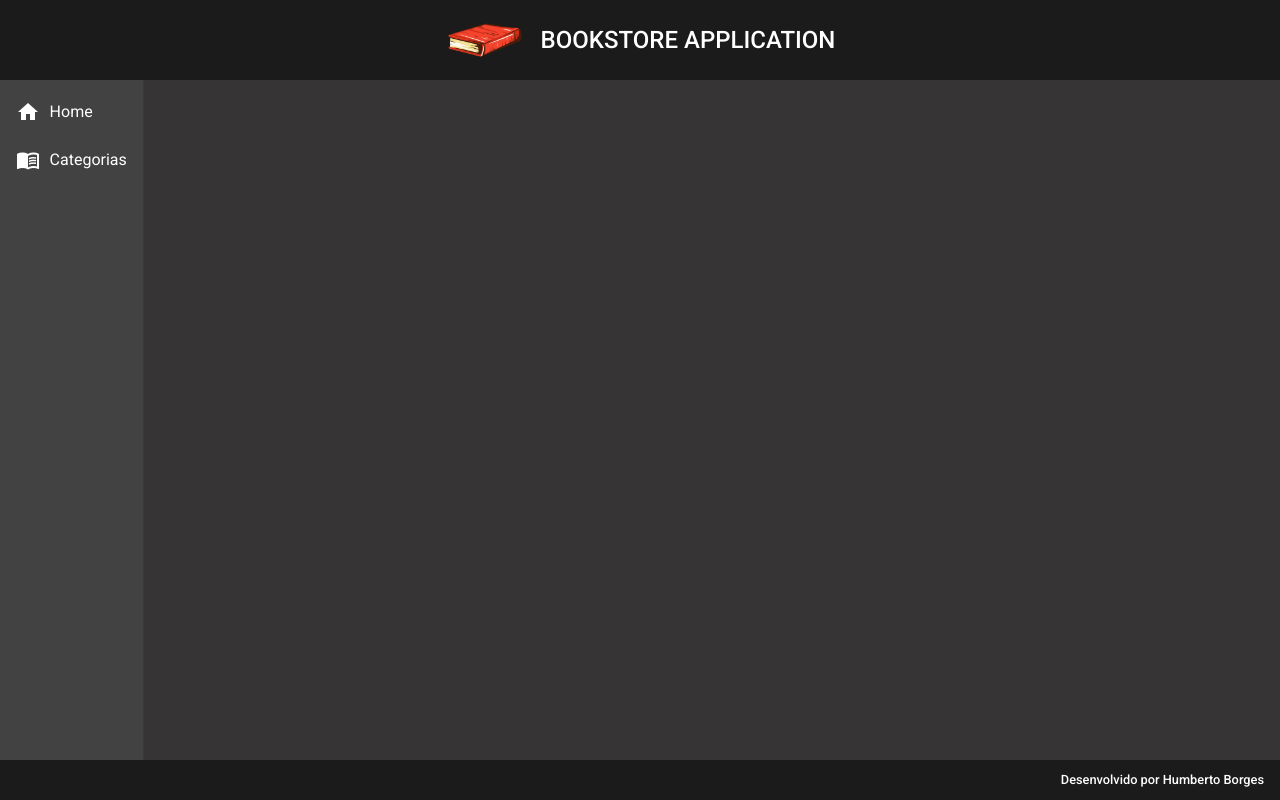
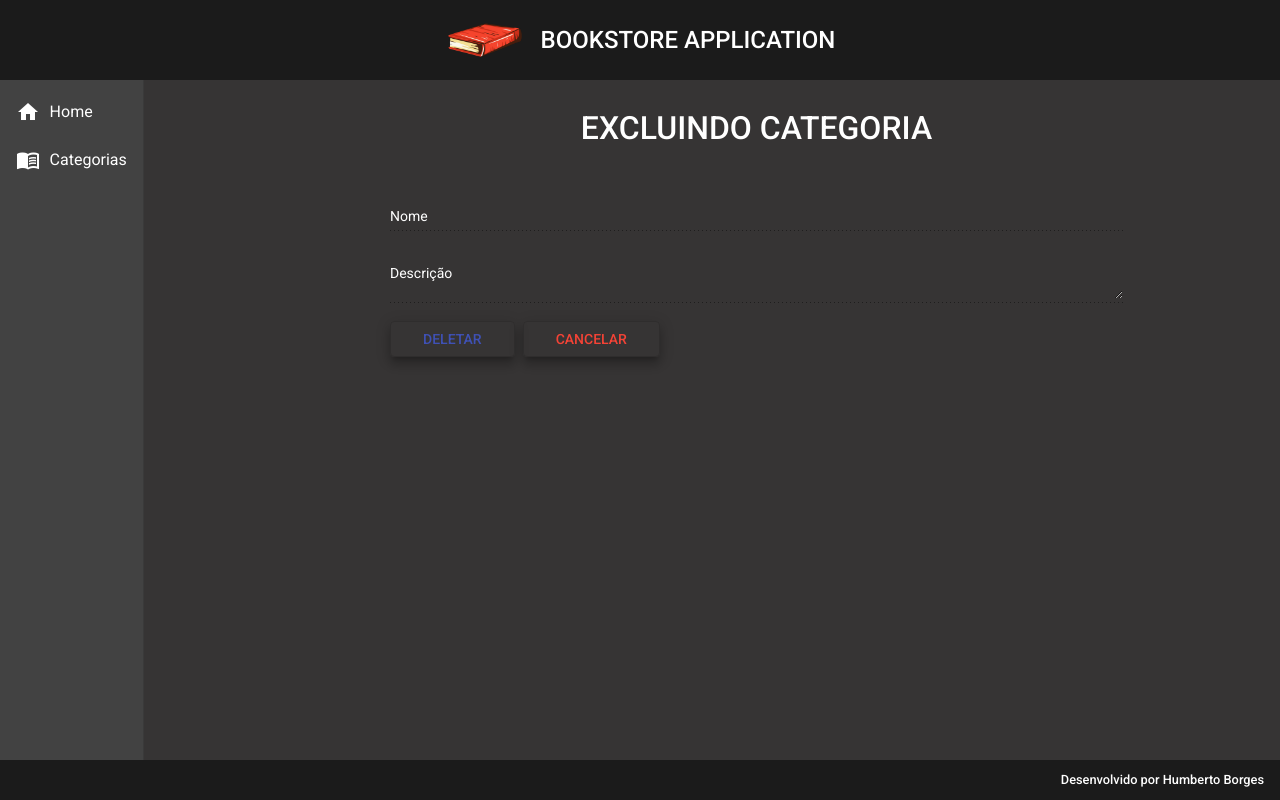
Before and after one commit to HumbertoBorges/bookstore-front, an Angular app: page /categorias/delete/1 in a window 1280 px wide. Before the commit this address led to /. Built offline with nearby package versions, Linux system fonts and the light colour scheme; no server answers.

Commit message:
Categoria DELETE implementada

```diff
--- a/src/app/app-routing.module.ts
+++ b/src/app/app-routing.module.ts
@@ -1,6 +1,7 @@
 import { NgModule } from '@angular/core';
 import { RouterModule, Routes } from '@angular/router';
 import { CategoriaCreateComponent } from './component/views/categoria/categoria-create/categoria-create.component';
+import { CategoriaDeleteComponent } from './components/views/categoria/categoria-delete/categoria-delete.component';
 import { CategoriaReadComponent } from './components/views/categoria/categoria-read/categoria-read.component';
 import { HomeComponent } from './components/views/home/home.component';
 
@@ -16,6 +17,10 @@
   {
     path: 'categorias/create',
     component: CategoriaCreateComponent
+  },
+  {
+    path: 'categorias/delete/:id',
+    component: CategoriaDeleteComponent
   }
 ];
 
--- a/src/app/app.module.ts
+++ b/src/app/app.module.ts
@@ -23,6 +23,7 @@
 import { MatInputModule } from '@angular/material/input';
 import { MatFormFieldModule } from '@angular/material/form-field';
 import { MatSnackBarModule } from '@angular/material/snack-bar';
+import { CategoriaDeleteComponent } from './components/views/categoria/categoria-delete/categoria-delete.component';
 
 @NgModule({
   declarations: [
@@ -32,7 +33,8 @@
     NavComponent,
     HomeComponent,
     CategoriaReadComponent,
-    CategoriaCreateComponent
+    CategoriaCreateComponent,
+    CategoriaDeleteComponent
   ],
   imports: [
     BrowserModule,
--- /dev/null
+++ b/src/app/components/views/categoria/categoria-delete/categoria-delete.component.css
@@ -0,0 +1,30 @@
+form {
+    text-align: center;
+    width: 70%;
+    margin: 2rem auto 0 auto;
+}
+
+h1 {
+    font-size: 2rem;
+    font-weight: 500;
+    margin-bottom: 3rem;
+}
+
+.text {
+    color: white;
+}
+
+.form {
+    width: 100%;
+}
+
+.buttons {
+    width: 100%;
+    text-align: start;
+}
+
+button {
+    margin-right: .5rem;
+    padding-right: 2rem;
+    padding-left: 2rem;
+}
--- /dev/null
+++ b/src/app/components/views/categoria/categoria-delete/categoria-delete.component.html
@@ -0,0 +1,19 @@
+<form action="">
+    <h1>EXCLUINDO CATEGORIA</h1>
+
+    <mat-form-field class="form">
+        <mat-label class="text">Nome</mat-label>
+        <input matInput [(ngModel)]="categoria.nome" type="text" name="nome" disabled>
+    </mat-form-field>
+
+    <mat-form-field class="form">
+        <mat-label class="text">Descrição</mat-label>
+        <textarea  matInput [(ngModel)]="categoria.descricao" type="text" name="descricao" disabled></textarea>
+    </mat-form-field>
+
+    <div class="buttons">
+        <button  (click)="delete()" class="mat-elevation-z8" mat-stroked-button color="primary"> DELETAR </button>
+        <button  (click)="cancel()" class="mat-elevation-z8" mat-stroked-button color="warn"> CANCELAR </button>
+    </div>
+
+</form>
--- /dev/null
+++ b/src/app/components/views/categoria/categoria-delete/categoria-delete.component.ts
@@ -0,0 +1,45 @@
+import { Component, OnInit } from '@angular/core';
+import { ActivatedRoute, Router } from '@angular/router';
+import { Categoria } from '../categoria.model';
+import { CategoriaService } from '../categoria.service';
+
+@Component({
+  selector: 'app-categoria-delete',
+  templateUrl: './categoria-delete.component.html',
+  styleUrls: ['./categoria-delete.component.css']
+})
+export class CategoriaDeleteComponent implements OnInit {
+
+  categoria: Categoria = {
+    id: '',
+    nome: '',
+    descricao: ''
+  }
+
+  constructor(private service: CategoriaService, private route: ActivatedRoute, private router: Router) { }
+
+  ngOnInit(): void {
+    this.categoria.id = this.route.snapshot.paramMap.get('id')!
+    this.findById()
+  }
+
+  findById(): void {
+    this.service.findById(this.categoria.id!).subscribe((resposta) => {
+      this.categoria = resposta
+    })
+  }
+
+  delete(): void {
+    this.service.delete(this.categoria.id!).subscribe((resposta) => {
+      this.router.navigate(['categorias'])
+      this.service.mensagem('Categoria deletada com sucesso!')
+    }, err => {
+      this.service.mensagem(err.error.error)
+    })
+  }
+
+  cancel(): void {
+    this.router.navigate(['categorias'])
+  }
+
+}
--- a/src/app/components/views/categoria/categoria-read/categoria-read.component.html
+++ b/src/app/components/views/categoria/categoria-read/categoria-read.component.html
@@ -42,7 +42,7 @@
                 <a  class="edit" href="#">
                     <i class="material-icons">edit</i>
                 </a>
-                <a  class="delete" href="#">
+                <a  class="delete" routerLink="delete/{{ row.id }}">
                     <i class="material-icons">delete</i>
                 </a>
                 </td>
--- a/src/app/components/views/categoria/categoria.service.ts
+++ b/src/app/components/views/categoria/categoria.service.ts
@@ -20,16 +20,26 @@
     return this.http.get<Categoria[]>(url)
   }
 
+  findById(id: String): Observable<Categoria> {
+    const url = `${this.baseUrl}/categorias/${id}`
+    return this.http.get<Categoria>(url)
+  }
+
   create(categoria: Categoria): Observable<Categoria>{
     const url = `${this.baseUrl}/categorias`
     return this.http.post<Categoria>(url, categoria);
+  }
+
+  delete(id: String): Observable<void> {
+    const url = `${this.baseUrl}/categorias/${id}`
+    return this.http.delete<void>(url)
   }
 
   mensagem(str: String): void {
     this._snack.open(`${str}`, 'OK', {
       horizontalPosition: 'end',
       verticalPosition: 'top',
-      duration: 3000
+      duration: 5000
     })
   }
 
```
